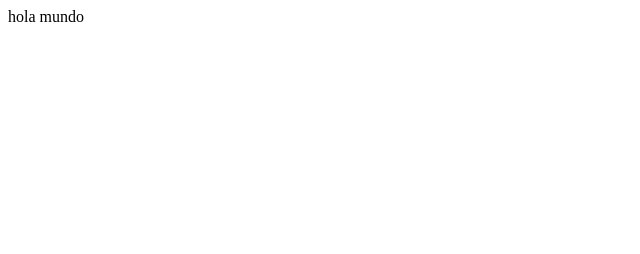
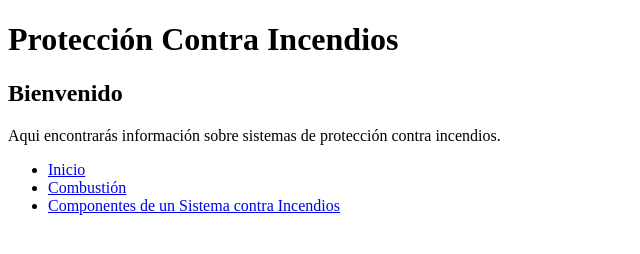
Before and after one commit to DaniiBonilla/PruebaPagina-Web, a plain HTML site: page index.html in a window 1280 px wide. Shown: the whole page, without its empty margins (0-640 px from the left). Drawn offline with Linux system fonts and the light colour scheme.

Commit message:
Creacion index.html

```diff
--- a/index.html
+++ b/index.html
@@ -1 +1,26 @@
-hola mundo
+<!DOCTYPE html>
+<html lang="es">
+<head>
+    <meta charset="UTF-8">
+    <meta name="viewport" content="width=device-width, initial-scale=1.0">
+    <title>Sistema de proteccion contra incendios</title>
+    <link rel="stylesheet" href="styles.css"
+</head>
+
+<body>
+    <div id="main-container">
+        <header>
+            <h1>Protección Contra Incendios</h1>
+            <h2>Bienvenido</h2>
+            <p>Aqui encontrarás información sobre sistemas de protección contra incendios.</p>
+            <nav>
+                <ul>
+                    <li><a href="index.html">Inicio</a></li>
+                    <li><a href="Combus.html">Combustión</a></li>
+                    <li><a href="Components.html">Componentes de un Sistema contra Incendios</a></li>
+                </ul>
+            </nav>
+        </header>
+    </div>
+</body>
+</html>
```
